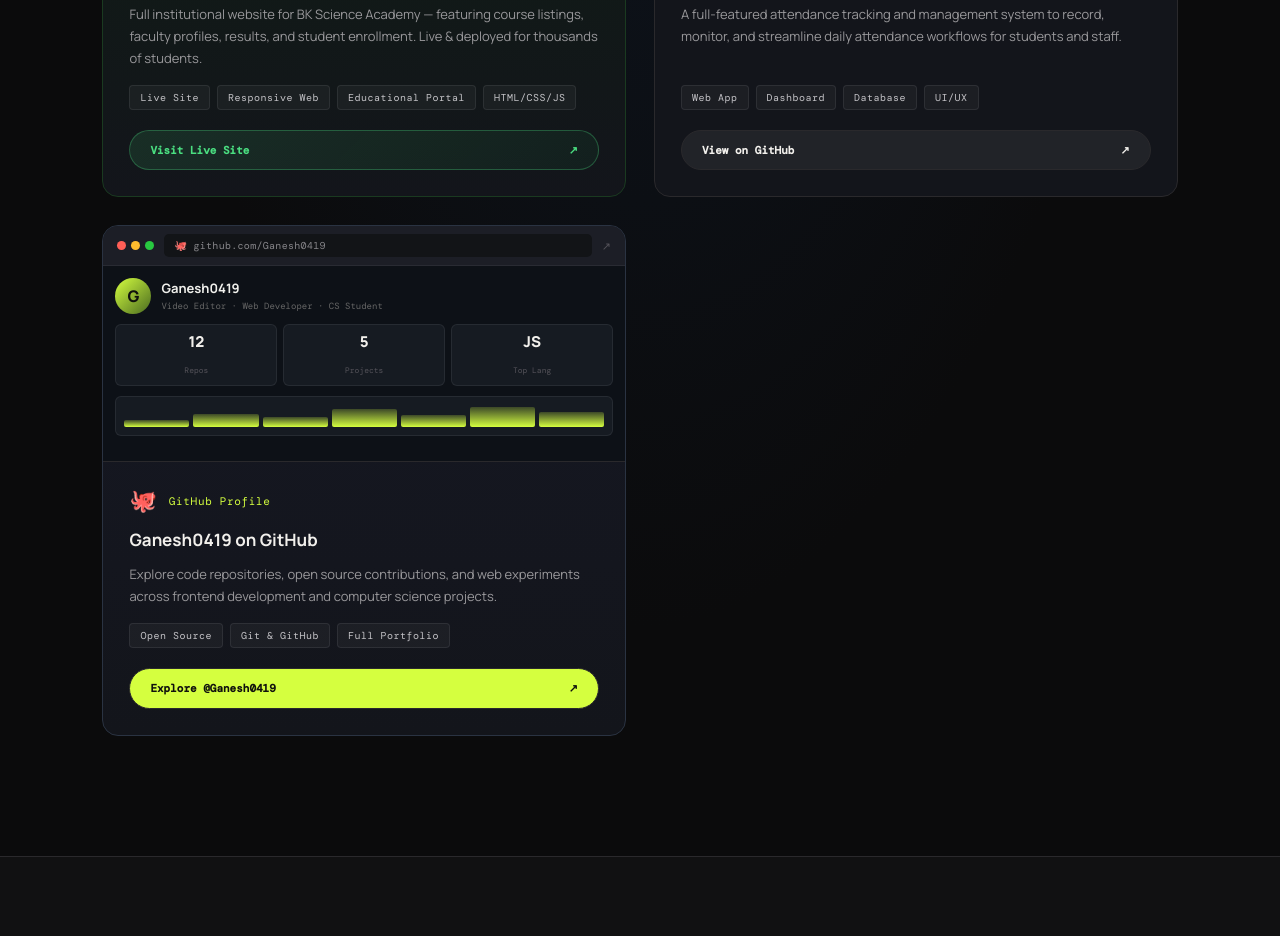
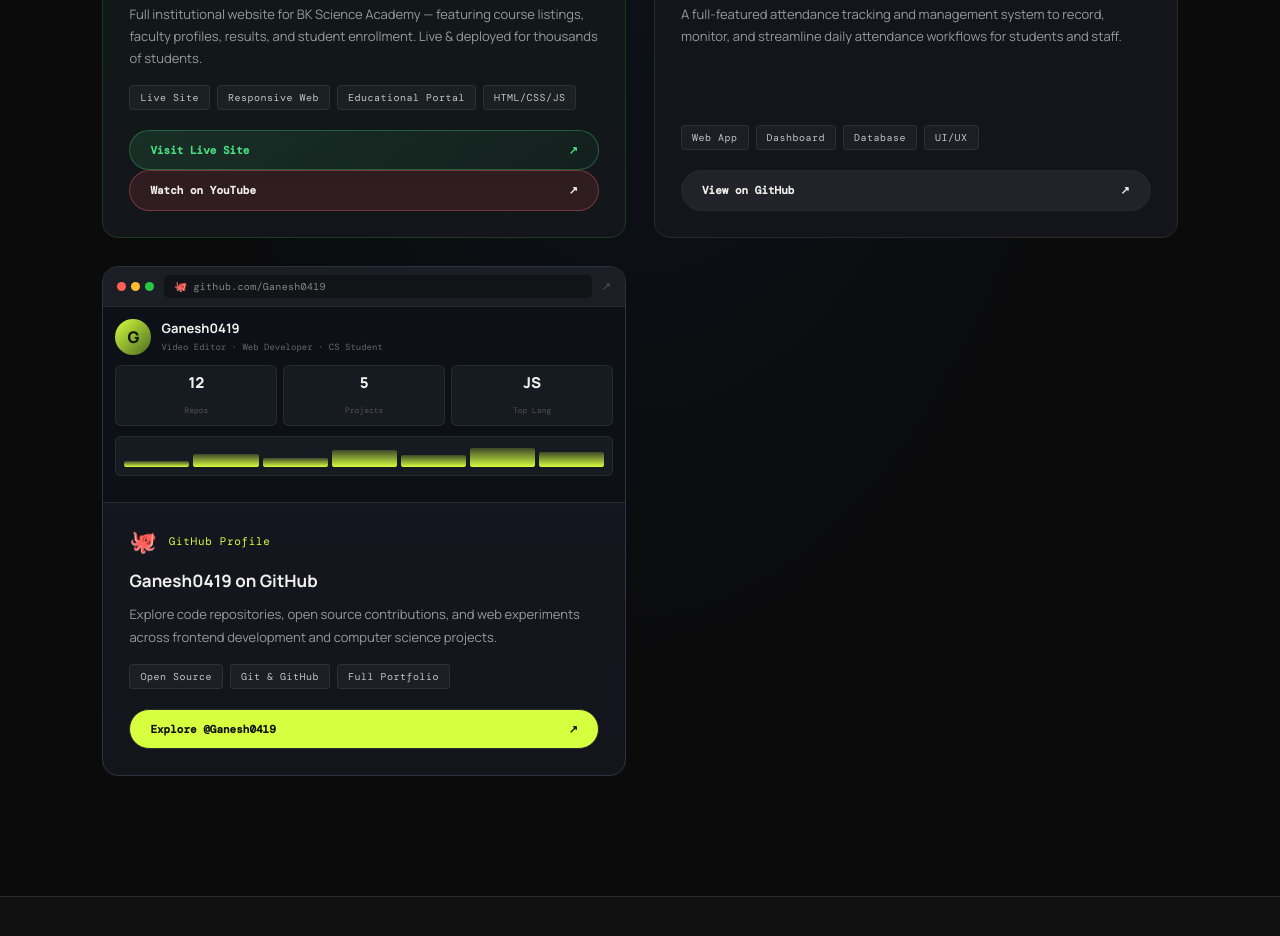
Before and after one commit to Ganesh0419/Portfolio, a plain HTML site: page ganesh_video_editor_portfolio/index.html in a window 1280 px wide. Shown: the part 4434-5370 px from the top of the page. Drawn offline with nearby package versions, Linux system fonts and the light colour scheme; a web font is replaced by a local one.

Commit message:
Add BK Science Academy YouTube channel

```diff
--- a/ganesh_video_editor_portfolio/index.html
+++ b/ganesh_video_editor_portfolio/index.html
@@ -295,6 +295,10 @@
               <span>Visit Live Site</span>
               <span class="btn-arrow">↗</span>
             </a>
+            <a class="webdev-btn webdev-btn-youtube" href="https://www.youtube.com/@BKScienceAcademy" target="_blank" rel="noreferrer">
+              <span>Watch on YouTube</span>
+              <span class="btn-arrow">&#8599;</span>
+            </a>
           </div>
         </div>
 
--- a/ganesh_video_editor_portfolio/style.css
+++ b/ganesh_video_editor_portfolio/style.css
@@ -247,3 +247,4 @@
   .webdev-card,.project{min-width:0}
   .webdev-btn{width:100%}
 }
+.webdev-btn-youtube{background:rgba(255,80,80,.12);border-color:rgba(255,100,100,.35)}.webdev-btn-youtube:hover{background:#ff4b55;color:#fff;border-color:#ff4b55}
```
Also changed, not shown: index.html (+4 -0 lines).
